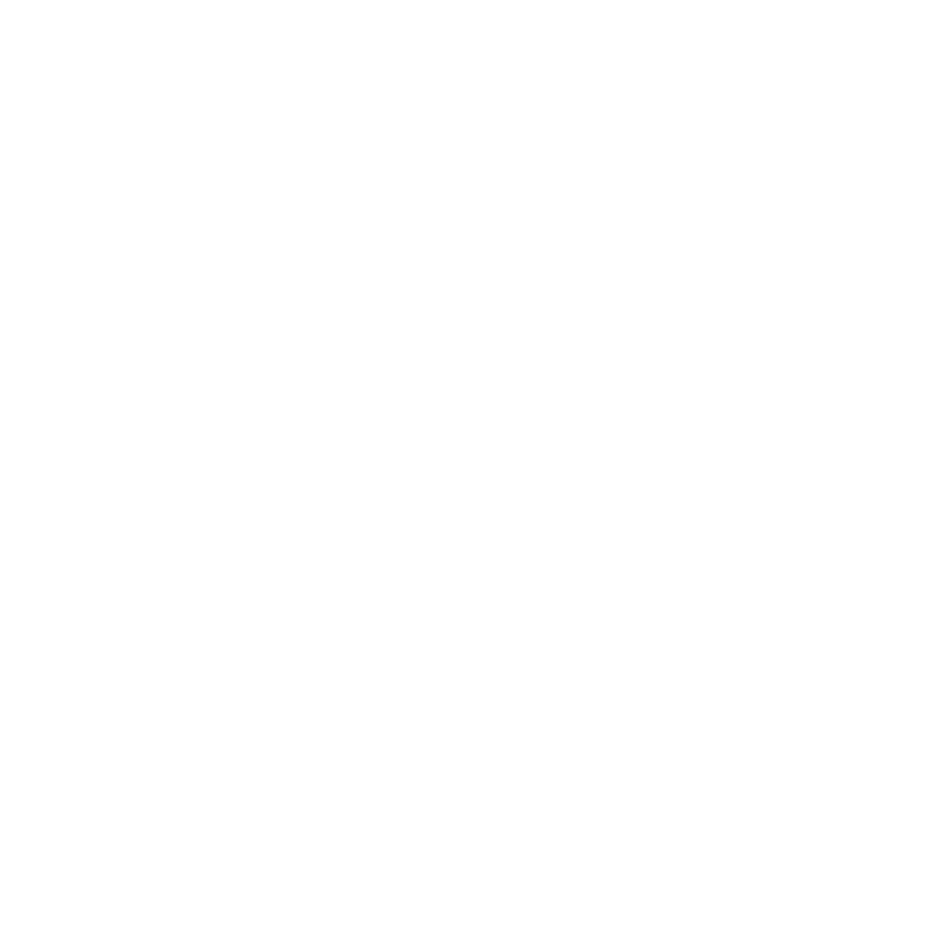
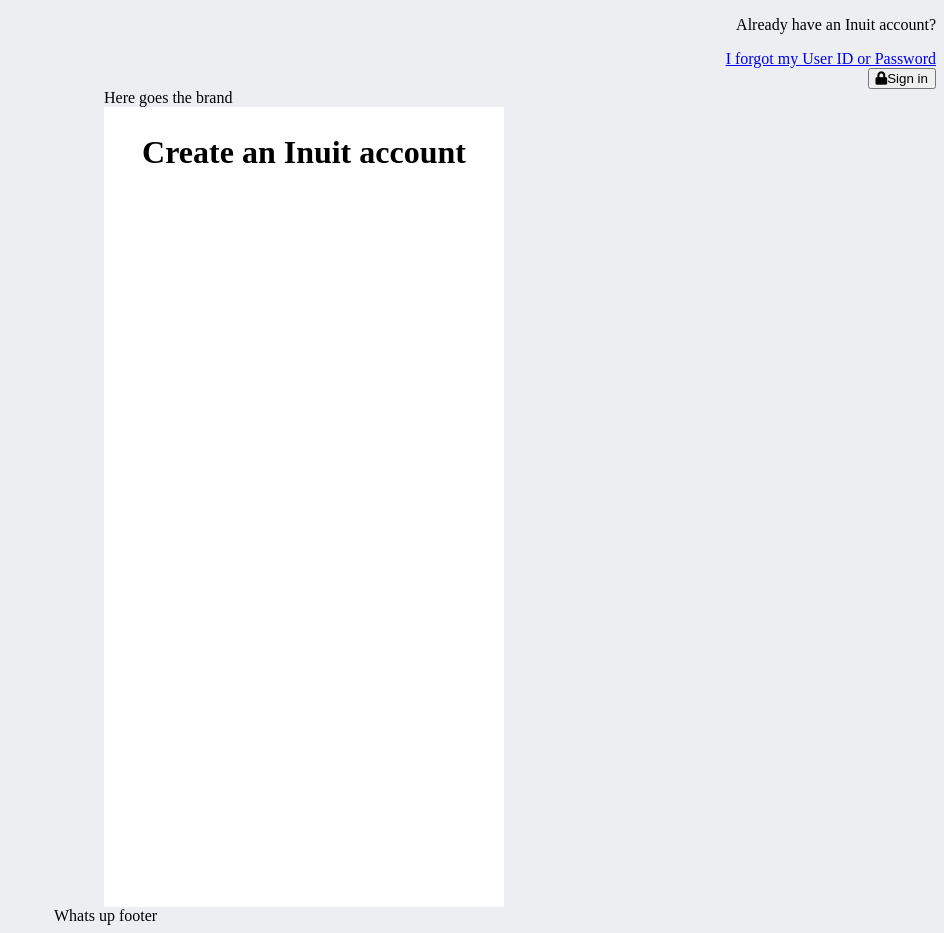
Before and after one commit to karmaester/Mint-Form-Cloned, a plain HTML site: page index.html in a window 1280 px wide. Shown: the whole page, without its empty margins (336-1280 px from the left). Before the commit the page ends 800 px from the top, so only its background shows below. Drawn offline with Linux system fonts and the light colour scheme.

Commit message:
Add layout of all the sections,form title, header text and button

```diff
--- a/index.html
+++ b/index.html
@@ -4,7 +4,24 @@
     <meta charset="UTF-8" />
     <meta name="viewport" content="width=device-width, initial-scale=1.0" />
     <link rel="stylesheet" href="style.css" />
+    <link
+      rel="stylesheet"
+      href="https://use.fontawesome.com/releases/v5.14.0/css/all.css"
+      integrity="sha384-HzLeBuhoNPvSl5KYnjx0BT+WB0QEEqLprO+NBkkk5gbc67FTaL7XIGa2w1L0Xbgc"
+      crossorigin="anonymous"
+    />
     <title>Mint Form</title>
   </head>
-  <body></body>
+  <body>
+    <header>
+      <div class="header1"><p>Already have an Inuit account?</p></div>
+      <div class="header2"><a href="#">I forgot my User ID or Password</a></div>
+      <div class="btn">
+        <button><i class="fas fa-lock"></i>Sign in</button>
+      </div>
+    </header>
+    <section class="brand">Here goes the brand</section>
+    <form action=""><h2>Create an Inuit account</h2></form>
+    <footer>Whats up footer</footer>
+  </body>
 </html>
--- a/style.css
+++ b/style.css
@@ -0,0 +1,29 @@
+body {
+  background-color: #eceef1;
+}
+
+header {
+  text-align: end;
+}
+
+form,
+section {
+  display: grid;
+  width: 400px;
+  margin: auto;
+}
+form {
+  height: 800px;
+  background-color: white;
+}
+
+h2 {
+  text-align: center;
+  font-size: xx-large;
+}
+
+footer {
+  display: grid;
+  margin: auto;
+  width: 500px;
+}
```
